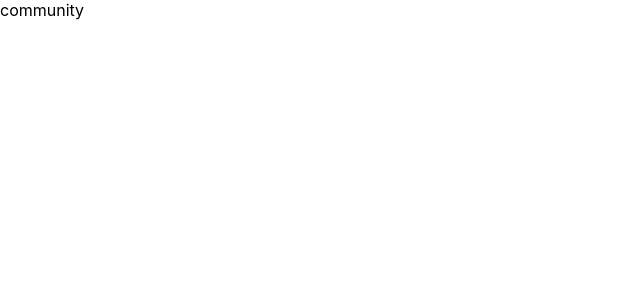
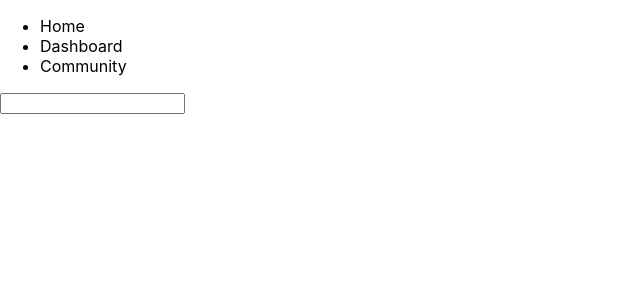
Before and after one commit to Cj-K-7/comunity, a Next.js app: page /community in a window 1280 px wide. Shown: the top 300 px of the page, without its empty margins (0-640 px from the left). Built offline with nearby package versions, Linux system fonts and the light colour scheme.

Commit message:
add settings

```diff
--- a/package.json
+++ b/package.json
@@ -9,10 +9,13 @@
     "lint": "next lint"
   },
   "dependencies": {
+    "@reduxjs/toolkit": "^1.8.1",
     "next": "^12.1.5",
     "react": "18.0.0",
     "react-dom": "18.0.0",
-    "react-router-dom": "^6.3.0"
+    "react-redux": "^8.0.0",
+    "react-router-dom": "^6.3.0",
+    "redux": "^4.2.0"
   },
   "devDependencies": {
     "@types/node": "17.0.23",
--- a/pages/_app.tsx
+++ b/pages/_app.tsx
@@ -1,8 +1,18 @@
-import '../styles/globals.css'
-import type { AppProps } from 'next/app'
+import "../styles/globals.css";
+import type { AppProps } from "next/app";
+import Navigation from "../public/components/Navigation";
+import { Provider } from "react-redux";
+import store from "../public/redux/store";
 
 function MyApp({ Component, pageProps }: AppProps) {
-  return <Component {...pageProps} />
+  return (
+    <>
+    <Provider store={store}>
+      <Navigation />
+      <Component {...pageProps} />
+    </Provider>
+    </>
+  );
 }
 
-export default MyApp
+export default MyApp;
--- a/pages/community.tsx
+++ b/pages/community.tsx
@@ -1,6 +1,11 @@
 function community() {
   return (
-    <div>community</div>
+    <div>
+      <label>
+    <input type='text' list='list'/>
+      <datalist id='list'></datalist>
+      </label>
+    </div>
   )
 }
 
--- a/pages/index.tsx
+++ b/pages/index.tsx
@@ -1,7 +1,7 @@
 import type { NextPage } from 'next'
 import Head from 'next/head'
 import Image from 'next/image'
-import styles from '../styles/Home.module.css'
+import styles from '../styles/Home.module.scss'
 
 const Home: NextPage = () => {
   return (
--- a/public/components/Router.tsx
+++ b/public/components/Navigation.tsx
@@ -1,6 +1,6 @@
 import Link from "next/link";
 
-function Router() {
+function Navigation() {
   return (
     <div>
         <ul>
@@ -24,4 +24,4 @@ function Router() {
   );
 }
 
-export default Router;
+export default Navigation;
--- /dev/null
+++ b/public/redux/store.ts
@@ -0,0 +1,5 @@
+import { configureStore } from "@reduxjs/toolkit";
+
+export default configureStore({
+    reducer : {}
+})
```
Also changed, not shown: styles/Home.module.scss (renamed from styles/Home.module.css), styles/Navigation.module.scss (added), 1 other file (tests, documents, lock files or other folders).
